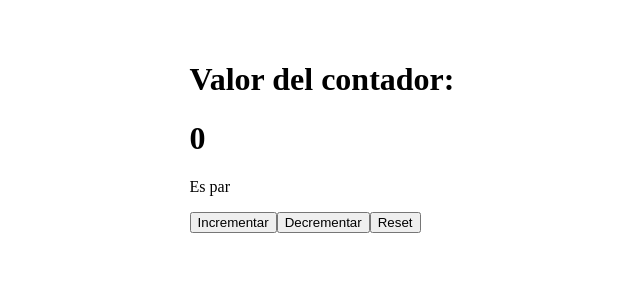
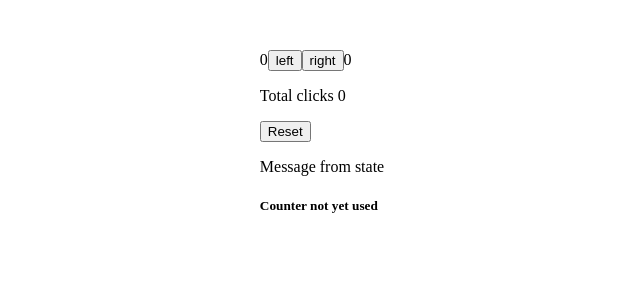
Before and after one commit to nColli/full-stack-open-2024, a React (Vite) app in the folder part1/counter-react-app/: page / in a window 1280 px wide. Shown: the top 300 px of the page, without its empty margins (318-958 px from the left). Built offline with nearby package versions, Linux system fonts and the light colour scheme.

Commit message:
Version 2 counter app left and right (#3)
* new counter with separate states

* counter left right with object state

* click state

* conditional rendering and less states

```diff
--- a/part1/counter-react-app/src/index.css
+++ b/part1/counter-react-app/src/index.css
@@ -0,0 +1,3 @@
+body {
+    padding: 10px;
+}
--- a/part1/counter-react-app/src/main.jsx
+++ b/part1/counter-react-app/src/main.jsx
@@ -4,54 +4,81 @@ import React, { useState } from 'react'
 import ReactDOM from 'react-dom/client'
 import './index.css'
 
-// eslint-disable-next-line react-refresh/only-export-components
+const WarningNotUsed = () => {
+  return <h5>Counter not yet used</h5>
+}
 
-const Counter = ({number}) => {
-  console.log("Counter render")
-  return <h1>{number}</h1>;
-};
+const ListOfClicks = ({clicks}) => {
+  return <p>{clicks.join(", ")}</p>
+}
 
-const App = () => {
-  const [contadorValue, updateContador] = useState(0);
-
-  console.log("render")
-
-  //helper function, cuando la llamo es sin parentisis porque le paso desde que comienza el parentesis, sino se hace loop infinito
-  function handleClick(incrementar) {
-    if (incrementar === true) {
-      updateContador(prevContador => {
-        return prevContador + 1
-      })
-    } else {
-      updateContador(prevContador => {
-        return prevContador - 1
-      })
+const INITIAL_COUNTER_STATE = () => {
+  return {
+    left: 0,
+    right: 0,
+    mensaje: 'Message from state'
   }
 }
 
-  const handleClickReset = () => {
-    updateContador(0)
+const App = () => {
+    // const [left, setLeft] = useState(0)
+    // const [right, setRight] = useState(0)
+
+    const [counters, setCounters] = useState(INITIAL_COUNTER_STATE);
+    const [clicks, setClicks] = useState([])
+
+    const handleClickLeft = () => {
+      const newCountersState = {
+        ...counters, //spread operator: trae todo del obj y mod lo que quiero
+        left: counters.left + 1,
+      };
+      //NUNCA: counters.left++ xq es inmutable
+      setCounters(newCountersState)
+
+      setClicks(prevClicks => {
+        return prevClicks.concat('L')
+      })
+    };
+
+    const handleClickRight = () => {
+      const newCountersState = {
+        ...counters,
+        right: counters.right + 1,
       }
+      setCounters(newCountersState)
 
-  const isEven = contadorValue % 2 === 0
-  const mensajePar = isEven ? "Es par" : "Es impar" //ternaria
+      setClicks(prevClicks => {
+        return [...prevClicks, 'R']
+      })
+    };
+
+    const handleReset = () => {
+      setCounters(INITIAL_COUNTER_STATE);
+      setClicks([]);
+    }
 
     return (
       <div>
-      <h1>Valor del contador: </h1>
-      <Counter number={contadorValue}/>
-      <p>{mensajePar}</p>
-      <button onClick={() => handleClick(true)}>
-        Incrementar
+          {counters.left}
+          <button onClick={handleClickLeft}>
+            left
           </button>
-      <button onClick={() => handleClick(false)}>
-        Decrementar
+          <button onClick={handleClickRight}>
+            right
           </button>
-      <button onClick={handleClickReset}>
+          {counters.right}
+          <p>Total clicks {clicks.length}</p>
+          <button onClick={handleReset}>
             Reset
           </button>
+          <p>{counters.mensaje}</p>
+          {clicks.length === 0 ? (
+            <WarningNotUsed></WarningNotUsed>
+          ) : (
+            <ListOfClicks clicks={clicks}></ListOfClicks>
+          )}
       </div>
-  );
+    )
 }
 
 
```
Also changed, not shown: part1/counter-react-app/src/oldMain.jsx (added, +62 -0 lines). Lines whose indentation alone changed are shown as unchanged.
